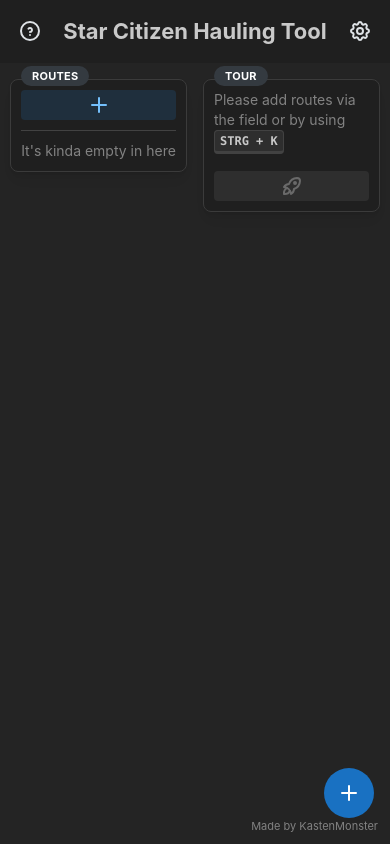
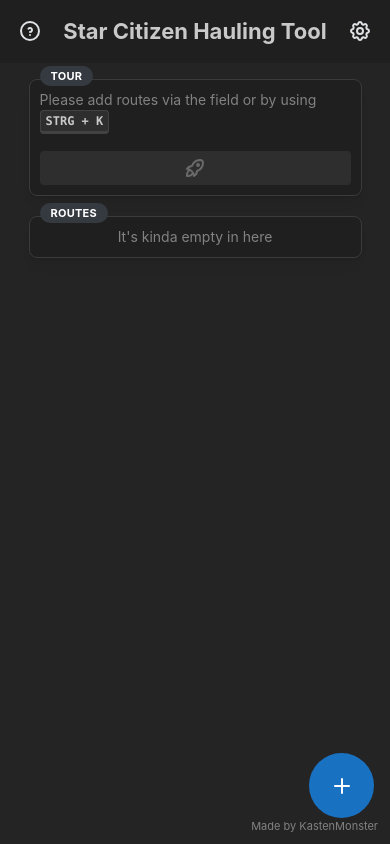
Before and after one commit to KastenMonster/StarCitizenHaulingTool, a React (Vite) app: page / in a window 390 px wide. Built offline with nearby package versions, Linux system fonts and the light colour scheme.

Commit message:
feat: mobile fixes / make some elements bigger

```diff
--- a/src/components/SettingsIcon.tsx
+++ b/src/components/SettingsIcon.tsx
@@ -37,7 +37,7 @@
                 </>
               }
             />
-            <Switch checked={settings.quickMode} onChange={(e) => setSettings('quickMode', e.currentTarget.checked)} />
+            <Switch size='md' checked={settings.quickMode} onChange={(e) => setSettings('quickMode', e.currentTarget.checked)} />
           </Group>
           <Group justify="space-between" gap={'lg'} grow>
             <TextWithHelp
@@ -74,6 +74,7 @@
               }
             />
             <Switch
+              size='md'
               checked={settings.clearOnStart}
               onChange={(e) => setSettings('clearOnStart', e.currentTarget.checked)}
             />
--- a/src/padges/Main/Main.module.css
+++ b/src/padges/Main/Main.module.css
@@ -75,6 +75,6 @@
         padding: 0px var(--mantine-spacing-xs);
     }
     .widgetWrapper {
-        width: 50%;
+        width: 90%;
     }
 }
--- a/src/padges/Main/Main.tsx
+++ b/src/padges/Main/Main.tsx
@@ -4,13 +4,33 @@
 import TourWidget from './components/TourWidget';
 import HistoryWidget from './components/TotalProfitWidget';
 import { useSettingsValue } from '../../store/settings';
+import { useMediaQuery } from '@mantine/hooks';
+import { em } from '@mantine/core';
 
 const Main = () => {
   const settings = useSettingsValue()
+  const isMobile = useMediaQuery(`(max-width: ${em(750)})`);
 
   return (
     <main className={classes.wrapper}>
       <div className={classes.container}>
+        {isMobile ?
+            <>
+                <div className={classes.widgetWrapper}>
+                    {!settings.quickMode && (
+                        <div className={classes.widget}>
+                            <HistoryWidget />
+                        </div>
+                    )}
+                    <div className={classes.widget}>
+                        <TourWidget />
+                    </div>
+                    <div className={classes.widget}>
+                        <CreateRouteWidget />
+                    </div>
+                </div>
+            </>:
+            <>
                 <div className={classes.widgetWrapper}>
                     <div className={classes.widget}>
                         <CreateRouteWidget />
@@ -26,6 +46,8 @@
                         <TourWidget />
                     </div>
                 </div>
+            </>
+        }
       </div>
     </main>
   );
--- a/src/padges/Main/components/CreateRouteWidget.tsx
+++ b/src/padges/Main/components/CreateRouteWidget.tsx
@@ -38,6 +38,8 @@
       >
         Routes
       </Badge>
+      {!isMobile && (
+        <>
             <Tooltip
                 label={
                 <>
@@ -48,17 +50,19 @@
                 </>
                 }
             >
-        <Button onClick={open} fullWidth size="compact-md" color="blue" variant="light">
+                <Button onClick={open} fullWidth size="compact-lg" color="blue" variant="light">
                 <IconPlus />
                 </Button>
             </Tooltip>
             <Divider my={'xs'} />
+        </>
+      )}
       <DisplayRoutes />
       {isMobile && (
         <Portal>
           <div className={classes.mobileCreateButton}>
             <Tooltip label="Create a new route">
-              <ActionIcon onClick={open} radius={'xl'} size={rem(50)}>
+              <ActionIcon onClick={open} radius={'100%'} size={rem(65)}>
                 <IconPlus />
               </ActionIcon>
             </Tooltip>
--- a/src/padges/Main/components/TourWidget.tsx
+++ b/src/padges/Main/components/TourWidget.tsx
@@ -113,7 +113,7 @@
             color="green"
             variant="light"
             fullWidth
-            size="compact-md"
+            size="compact-lg"
             onClick={() => {
               if(!settings.quickMode) setTotal(total + ((bestTour?.profit || 0) * 1000))
               if(settings.clearOnStart){
```
Lines whose indentation alone changed are shown as unchanged.
